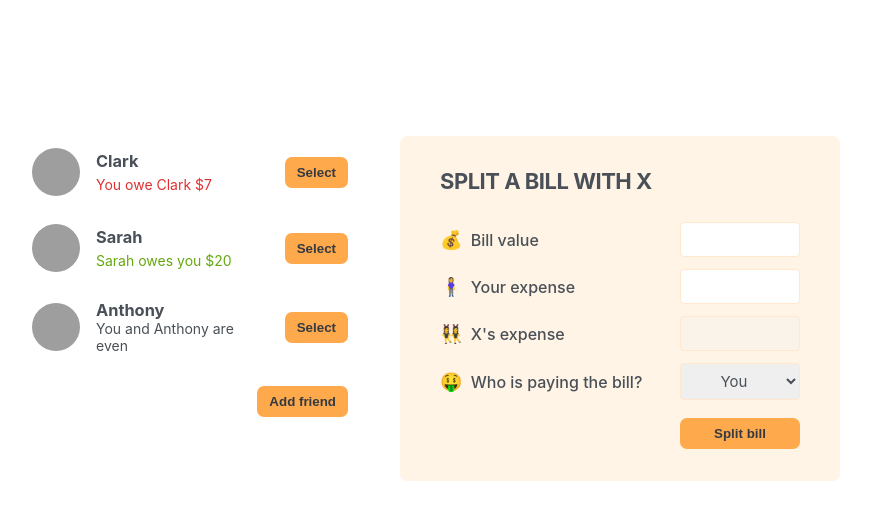
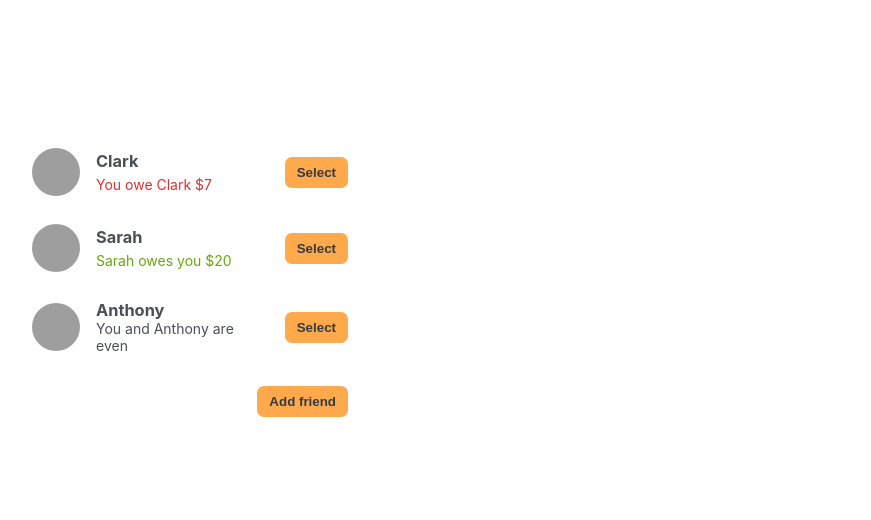
Before and after one commit to karimkul/ultimate-react-course, a React (Create React App) app in the folder 06-eat-n-split/: page / in a window 1280 px wide. Shown: the top 520 px of the page, without its empty margins (210-1081 px from the left). Built offline with nearby package versions, Linux system fonts and the light colour scheme; grey boxes are pictures that could not be loaded.

Commit message:
Add selecting a friend

```diff
--- a/06-eat-n-split/src/App.js
+++ b/06-eat-n-split/src/App.js
@@ -31,6 +31,7 @@
 export default function App() {
     const [showAddFriend, setShowAddFriend] = useState(false);
     const [friends, setFriends] = useState(initialFriends);
+    const [selectedFriend, setSelectedFriend] = useState(null);
 
     function handleShowAddFriend() {
         setShowAddFriend((show) => !show);
@@ -40,36 +41,56 @@
         setFriends((friends) => [...friends, friend]);
         setShowAddFriend(false);
     }
+    function handleSelection(friend) {
+        // setSelectedFriend(friend);
+        setSelectedFriend((cur) => (cur?.id === friend.id ? null : friend));
+        setShowAddFriend(false);
+    }
 
     return (
         <div className="app">
             <div className="sidebar">
-                <FriendList friends={friends} />
+                <FriendList
+                    friends={friends}
+                    selectedFriend={selectedFriend}
+                    onSelection={handleSelection}
+                />
+
                 {showAddFriend && (
                     <FormAddFriend onAddFriend={handleAddFriend} />
                 )}
+
                 <Button onClick={handleShowAddFriend}>
                     {showAddFriend ? "Close" : "Add friend"}
                 </Button>
             </div>
-            <FormSplitBill />
+            {selectedFriend && (
+                <FormSplitBill selectedFriend={selectedFriend} />
+            )}
         </div>
     );
 }
 
-function FriendList({ friends }) {
+function FriendList({ friends, selectedFriend, onSelection }) {
     return (
         <ul>
             {friends.map((friend) => (
-                <Friend friend={friend} key={friend.id} />
+                <Friend
+                    friend={friend}
+                    key={friend.id}
+                    selectedFriend={selectedFriend}
+                    onSelection={onSelection}
+                />
             ))}
         </ul>
     );
 }
 
-function Friend({ friend }) {
+function Friend({ friend, onSelection, selectedFriend }) {
+    const isSelected = selectedFriend?.id === friend.id;
+
     return (
-        <li>
+        <li className={isSelected ? "selected" : ""}>
             <img src={friend.image} alt={friend.name} />
             <h3>{friend.name}</h3>
             {friend.balance < 0 && (
@@ -84,7 +105,9 @@
             )}
             {friend.balance === 0 && <p>You and {friend.name} are even</p>}
 
-            <Button>Select</Button>
+            <Button onClick={() => onSelection(friend)}>
+                {isSelected ? "Close" : "Select"}
+            </Button>
         </li>
     );
 }
@@ -130,10 +153,10 @@
     );
 }
 
-function FormSplitBill() {
+function FormSplitBill({ selectedFriend }) {
     return (
         <form className="form-split-bill">
-            <h2>Split a bill with X</h2>
+            <h2>Split a bill with {selectedFriend.name}</h2>
 
             <label>💰 Bill value</label>
             <input type="text" />
@@ -141,13 +164,13 @@
             <label>🧍‍♀️ Your expense</label>
             <input type="text" />
 
-            <label>👯‍♀️ X's expense</label>
+            <label>👯‍♀️ {selectedFriend.name}'s expense</label>
             <input type="text" disabled />
 
             <label>🤑 Who is paying the bill?</label>
             <select>
                 <option value="user">You</option>
-                <option value="friend">X</option>
+                <option value="friend">{selectedFriend.name}</option>
             </select>
 
             <Button>Split bill</Button>
```
